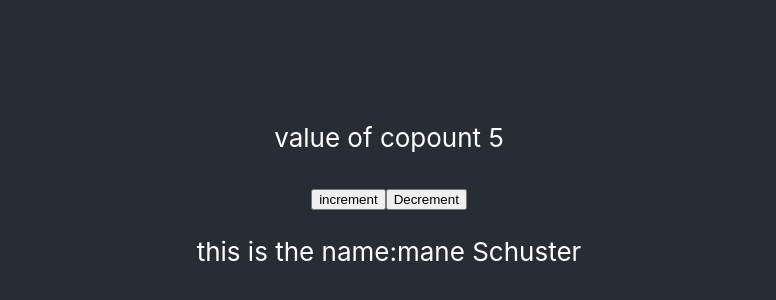
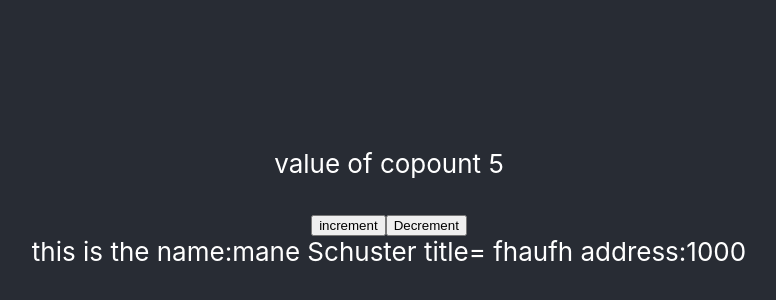
Before and after one commit to nimeshpoudel7/reactWithAmtony, a React (Create React App) app: page / in a window 1280 px wide. Shown: the part 206-506 px from the top of the page, without its empty margins (251-1027 px from the left). Built offline with nearby package versions, Linux system fonts and the light colour scheme.

Commit message:
alias in smae condotiopn

```diff
--- a/src/App.js
+++ b/src/App.js
@@ -9,8 +9,17 @@ function App() {
    {
   id:'sas',
   name: 'mane Schuster',
+  salary:1000,
   title: ' Operations Producer',
-  avatar: 'https://cdn.fakercloud.com/avatars/rachelreveley_128.jpg'
+  address:{
+    street:'fhaufh',
+    salary:5000,
+    country:'hfuahfuf',
+    zone:{
+      map:'dadad',
+      ward:'010'
+    }
+  }
  }]
 
   return (
@@ -20,7 +29,7 @@ function App() {
       <header className="App-header">
        <Counter/>
        {data.map(details=>{
-         return(<Employee {...details} key={details.id}/>)
+         return(<Employee {...details} key={details.id} />)
        })}
       </header>
 
--- a/src/Employee.js
+++ b/src/Employee.js
@@ -1,11 +1,12 @@
 import React from 'react'
 
 const Employee = (props) => {
+const {name,address,title,salary:Employesalary}=props
+const {street,country,zone,salary:adressSalary}=address
 
-const {name,id}=props;
   return (
     <div>
-      <p>this is the name:{name}</p>
+      <div>this is the name:{name} title= {street} address:{Employesalary}</div>
     </div>
   )
 }
```
